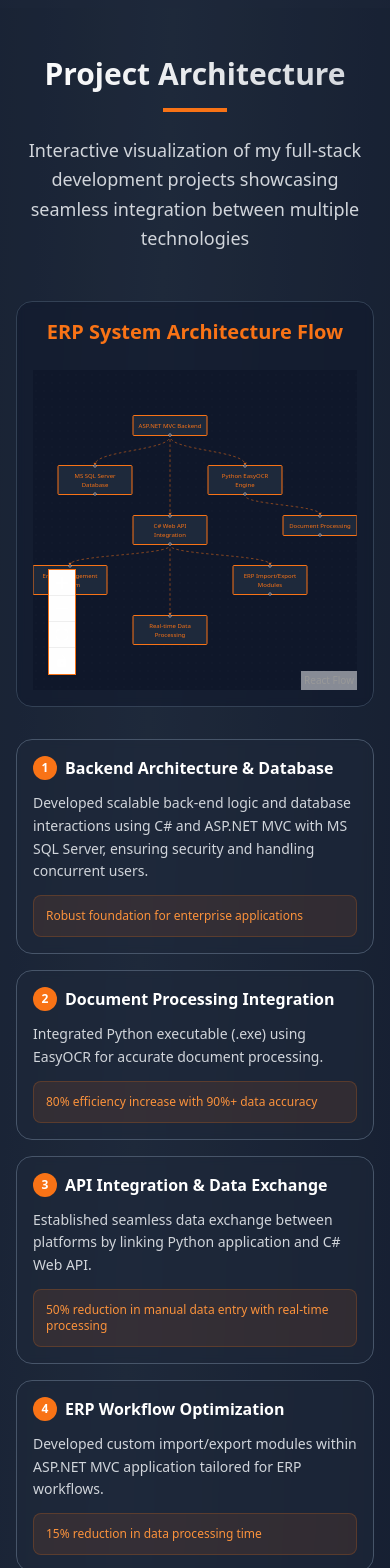
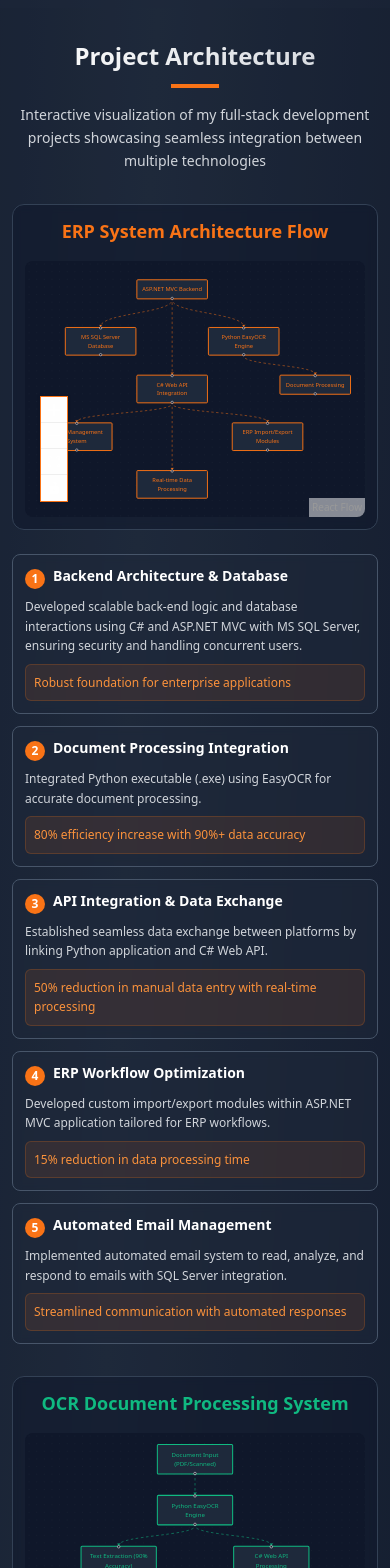
Before and after one commit to nazerhussain86/personal-portfolio, a React (Vite) app: page / in a window 390 px wide. Shown: the part 6220-7788 px from the top of the page. Built offline with nearby package versions, Linux system fonts and the light colour scheme.

Commit message:
Improve project section mobile view
Generate npm install steps and project plan document.

```diff
--- a/src/components/Projects.tsx
+++ b/src/components/Projects.tsx
@@ -1,3 +1,4 @@
+
 import { useCallback } from 'react';
 import {
   ReactFlow,
@@ -281,23 +282,25 @@ const Projects = () => {
   ];
 
   return (
-    <section id="projects" className="py-12 sm:py-16 lg:py-20 bg-slate-800/30">
-      <div className="max-w-7xl mx-auto px-4 sm:px-6">
-        <div className="text-center mb-12 sm:mb-16">
-          <h2 className="text-3xl sm:text-4xl md:text-5xl font-bold mb-4 sm:mb-6 bg-gradient-to-r from-white to-gray-300 bg-clip-text text-transparent">
+    <section id="projects" className="py-8 sm:py-12 lg:py-20 bg-slate-800/30">
+      <div className="max-w-7xl mx-auto px-3 sm:px-4 lg:px-6">
+        <div className="text-center mb-8 sm:mb-12 lg:mb-16">
+          <h2 className="text-2xl sm:text-3xl md:text-4xl lg:text-5xl font-bold mb-3 sm:mb-4 lg:mb-6 bg-gradient-to-r from-white to-gray-300 bg-clip-text text-transparent">
             Project Architecture
           </h2>
-          <div className="w-16 sm:w-20 h-1 bg-orange-500 mx-auto mb-6 sm:mb-8"></div>
-          <p className="text-lg sm:text-xl text-gray-300 max-w-3xl mx-auto leading-relaxed">
+          <div className="w-12 sm:w-16 lg:w-20 h-1 bg-orange-500 mx-auto mb-4 sm:mb-6 lg:mb-8"></div>
+          <p className="text-sm sm:text-lg lg:text-xl text-gray-300 max-w-3xl mx-auto leading-relaxed px-2">
             Interactive visualization of my full-stack development projects showcasing seamless integration between multiple technologies
           </p>
         </div>
 
         {/* ERP System Project */}
-        <div className="mb-12 sm:mb-16">
-          <div className="bg-slate-900/50 rounded-2xl p-4 sm:p-6 lg:p-8 backdrop-blur-sm border border-slate-700">
-            <h3 className="text-xl sm:text-2xl font-bold text-center mb-6 sm:mb-8 text-orange-500">ERP System Architecture Flow</h3>
-            <div className="h-80 sm:h-96 lg:h-[500px] w-full">
+        <div className="mb-8 sm:mb-12 lg:mb-16">
+          <div className="bg-slate-900/50 rounded-xl sm:rounded-2xl p-3 sm:p-6 lg:p-8 backdrop-blur-sm border border-slate-700">
+            <h3 className="text-lg sm:text-xl lg:text-2xl font-bold text-center mb-4 sm:mb-6 lg:mb-8 text-orange-500">
+              ERP System Architecture Flow
+            </h3>
+            <div className="h-64 sm:h-80 lg:h-96 xl:h-[500px] w-full overflow-hidden rounded-lg">
               <ReactFlow
                 nodes={nodes}
                 edges={edges}
@@ -306,10 +309,24 @@ const Projects = () => {
                 onConnect={onConnect}
                 fitView
                 style={{ backgroundColor: '#0f172a' }}
+                minZoom={0.1}
+                maxZoom={1.5}
+                defaultViewport={{ x: 0, y: 0, zoom: 0.5 }}
               >
-                <Controls style={{ backgroundColor: '#1e293b', border: '1px solid #f97316' }} />
+                <Controls
+                  style={{
+                    backgroundColor: '#1e293b',
+                    border: '1px solid #f97316',
+                  }}
+                  className="text-xs sm:text-sm"
+                />
                 <MiniMap
-                  style={{ backgroundColor: '#1e293b', border: '1px solid #f97316' }}
+                  style={{
+                    backgroundColor: '#1e293b',
+                    border: '1px solid #f97316',
+                    width: '80px',
+                    height: '60px'
+                  }}
                   nodeColor="#f97316"
                   className="hidden sm:block"
                 />
@@ -319,21 +336,21 @@ const Projects = () => {
           </div>
 
           {/* ERP Project Details */}
-          <div className="grid sm:grid-cols-2 lg:grid-cols-3 gap-4 sm:gap-6 lg:gap-8 mt-8">
+          <div className="grid grid-cols-1 sm:grid-cols-2 xl:grid-cols-3 gap-3 sm:gap-4 lg:gap-6 xl:gap-8 mt-6 sm:mt-8">
             {projectDetails.map((project, index) => (
               <div
                 key={index}
-                className="bg-slate-800/50 backdrop-blur-sm p-4 sm:p-6 rounded-2xl border border-slate-600 hover:border-orange-500/50 transition-all duration-300 hover:transform hover:scale-105"
+                className="bg-slate-800/50 backdrop-blur-sm p-3 sm:p-4 lg:p-6 rounded-lg sm:rounded-xl lg:rounded-2xl border border-slate-600 hover:border-orange-500/50 transition-all duration-300 hover:transform hover:scale-105"
               >
-                <div className="flex items-center mb-3 sm:mb-4">
-                  <div className="w-6 h-6 sm:w-8 sm:h-8 bg-orange-500 rounded-full flex items-center justify-center text-white font-bold text-xs sm:text-sm mr-2 sm:mr-3">
+                <div className="flex items-start sm:items-center mb-2 sm:mb-3 lg:mb-4">
+                  <div className="w-5 h-5 sm:w-6 sm:h-6 lg:w-8 lg:h-8 bg-orange-500 rounded-full flex items-center justify-center text-white font-bold text-xs sm:text-sm mr-2 sm:mr-3 flex-shrink-0 mt-0.5 sm:mt-0">
                     {index + 1}
                   </div>
-                  <h3 className="text-base sm:text-lg font-semibold text-white">{project.title}</h3>
+                  <h3 className="text-sm sm:text-base lg:text-lg font-semibold text-white leading-tight">{project.title}</h3>
                 </div>
-                <p className="text-gray-300 mb-3 sm:mb-4 text-sm leading-relaxed">{project.description}</p>
-                <div className="bg-orange-500/10 border border-orange-500/20 rounded-lg p-3">
-                  <p className="text-orange-400 font-medium text-xs sm:text-sm">{project.impact}</p>
+                <p className="text-gray-300 mb-2 sm:mb-3 lg:mb-4 text-xs sm:text-sm leading-relaxed">{project.description}</p>
+                <div className="bg-orange-500/10 border border-orange-500/20 rounded-md sm:rounded-lg p-2 sm:p-3">
+                  <p className="text-orange-400 font-medium text-xs leading-relaxed">{project.impact}</p>
                 </div>
               </div>
             ))}
@@ -341,10 +358,12 @@ const Projects = () => {
         </div>
 
         {/* OCR Document Processing Project */}
-        <div className="mb-12 sm:mb-16">
-          <div className="bg-slate-900/50 rounded-2xl p-4 sm:p-6 lg:p-8 backdrop-blur-sm border border-slate-700">
-            <h3 className="text-xl sm:text-2xl font-bold text-center mb-6 sm:mb-8 text-emerald-500">OCR Document Processing System</h3>
-            <div className="h-80 sm:h-96 lg:h-[500px] w-full">
+        <div className="mb-8 sm:mb-12 lg:mb-16">
+          <div className="bg-slate-900/50 rounded-xl sm:rounded-2xl p-3 sm:p-6 lg:p-8 backdrop-blur-sm border border-slate-700">
+            <h3 className="text-lg sm:text-xl lg:text-2xl font-bold text-center mb-4 sm:mb-6 lg:mb-8 text-emerald-500">
+              OCR Document Processing System
+            </h3>
+            <div className="h-64 sm:h-80 lg:h-96 xl:h-[500px] w-full overflow-hidden rounded-lg">
               <ReactFlow
                 nodes={ocrNodesState}
                 edges={ocrEdgesState}
@@ -353,10 +372,24 @@ const Projects = () => {
                 onConnect={onOcrConnect}
                 fitView
                 style={{ backgroundColor: '#0f172a' }}
+                minZoom={0.1}
+                maxZoom={1.5}
+                defaultViewport={{ x: 0, y: 0, zoom: 0.5 }}
               >
-                <Controls style={{ backgroundColor: '#1e293b', border: '1px solid #10b981' }} />
+                <Controls
+                  style={{
+                    backgroundColor: '#1e293b',
+                    border: '1px solid #10b981'
+                  }}
+                  className="text-xs sm:text-sm"
+                />
                 <MiniMap
-                  style={{ backgroundColor: '#1e293b', border: '1px solid #10b981' }}
+                  style={{
+                    backgroundColor: '#1e293b',
+                    border: '1px solid #10b981',
+                    width: '80px',
+                    height: '60px'
+                  }}
                   nodeColor="#10b981"
                   className="hidden sm:block"
                 />
@@ -366,21 +399,21 @@ const Projects = () => {
           </div>
 
           {/* OCR Project Details */}
-          <div className="grid sm:grid-cols-2 lg:grid-cols-3 gap-4 sm:gap-6 lg:gap-8 mt-8">
+          <div className="grid grid-cols-1 sm:grid-cols-2 xl:grid-cols-3 gap-3 sm:gap-4 lg:gap-6 xl:gap-8 mt-6 sm:mt-8">
             {ocrProjectDetails.map((project, index) => (
               <div
                 key={index}
-                className="bg-slate-800/50 backdrop-blur-sm p-4 sm:p-6 rounded-2xl border border-slate-600 hover:border-emerald-500/50 transition-all duration-300 hover:transform hover:scale-105"
+                className="bg-slate-800/50 backdrop-blur-sm p-3 sm:p-4 lg:p-6 rounded-lg sm:rounded-xl lg:rounded-2xl border border-slate-600 hover:border-emerald-500/50 transition-all duration-300 hover:transform hover:scale-105"
               >
-                <div className="flex items-center mb-3 sm:mb-4">
-                  <div className="w-6 h-6 sm:w-8 sm:h-8 bg-emerald-500 rounded-full flex items-center justify-center text-white font-bold text-xs sm:text-sm mr-2 sm:mr-3">
+                <div className="flex items-start sm:items-center mb-2 sm:mb-3 lg:mb-4">
+                  <div className="w-5 h-5 sm:w-6 sm:h-6 lg:w-8 lg:h-8 bg-emerald-500 rounded-full flex items-center justify-center text-white font-bold text-xs sm:text-sm mr-2 sm:mr-3 flex-shrink-0 mt-0.5 sm:mt-0">
                     {index + 1}
                   </div>
-                  <h3 className="text-base sm:text-lg font-semibold text-white">{project.title}</h3>
+                  <h3 className="text-sm sm:text-base lg:text-lg font-semibold text-white leading-tight">{project.title}</h3>
                 </div>
-                <p className="text-gray-300 mb-3 sm:mb-4 text-sm leading-relaxed">{project.description}</p>
-                <div className="bg-emerald-500/10 border border-emerald-500/20 rounded-lg p-3">
-                  <p className="text-emerald-400 font-medium text-xs sm:text-sm">{project.impact}</p>
+                <p className="text-gray-300 mb-2 sm:mb-3 lg:mb-4 text-xs sm:text-sm leading-relaxed">{project.description}</p>
+                <div className="bg-emerald-500/10 border border-emerald-500/20 rounded-md sm:rounded-lg p-2 sm:p-3">
+                  <p className="text-emerald-400 font-medium text-xs leading-relaxed">{project.impact}</p>
                 </div>
               </div>
             ))}
```
Also changed, not shown: INSTALLATION_STEPS.txt (added), 1 other file (tests, documents, lock files or other folders).
